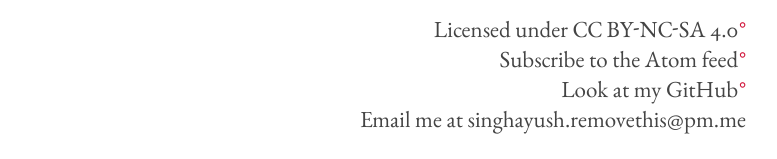
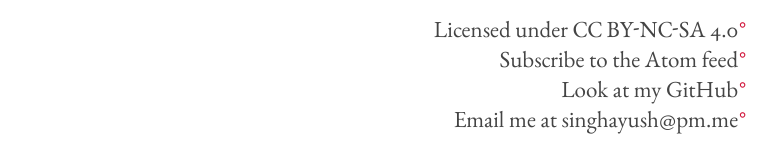
Before and after one commit to LeonardoGoller/LeonardoGoller.github.io, a Jekyll site: the page built from index.html, in a window 1280 px wide. Shown: the part 994-1153 px from the top of the page, without its empty margins (251-1028 px from the left). Built offline with Jekyll 4.4.1, drawn with Linux system fonts in a browser that asks for light colours.

Commit message:
obfuscated email, redux

```diff
--- a/_config.yml
+++ b/_config.yml
@@ -20,7 +20,7 @@
 url: "" # the base hostname & protocol for your site, e.g. http://example.com
 
 email: singhayush@protonmail.com
-obf_email: singhayush.removethis@pm.me
+obf_email: singhayush<span style="display:none">GOAWAY!</span>@<!-- rGOIc8s6jZ -->pm.me
 github_username:  11DE784A
 
 # License information
--- a/_includes/footer.html
+++ b/_includes/footer.html
@@ -3,7 +3,7 @@
 
       <p>Subscribe to the <a href="/feed.xml">Atom feed</a></p>
       <p>Look at my <a href="https://github.com/{{ site.github_username }}/">GitHub</a></p>
-      <p>Email me at {{ site.obf_email }}</p>
+      <p>Email me at <a href="#">{{ site.obf_email }}</a></p>
     </footer>
   </body>
 </html>
```
